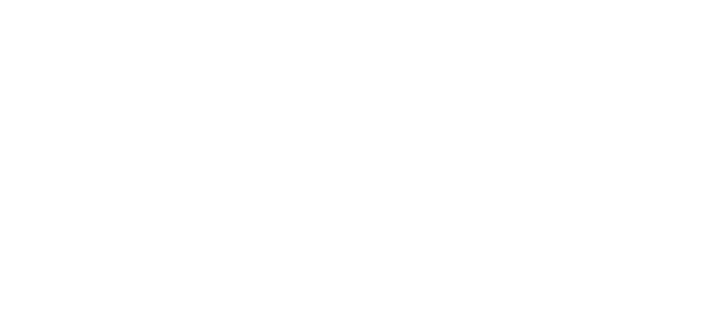
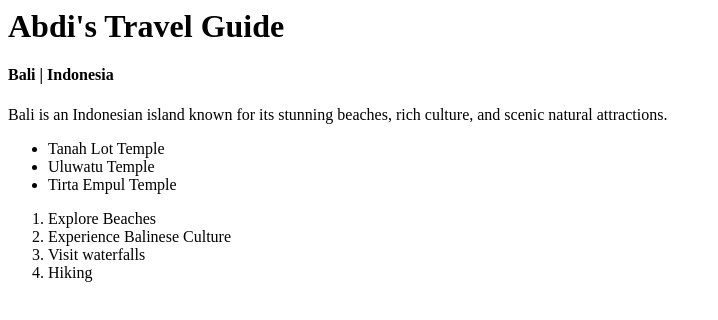
Before and after one commit to skarzcode/Travel-Agency-Blog, a plain HTML site: page index.html in a window 1280 px wide. Shown: the whole page, without its empty margins (0-718 px from the left). Drawn offline with Linux system fonts and the light colour scheme.

Commit message:
travel guide info

```diff
--- a/index.html
+++ b/index.html
@@ -6,6 +6,21 @@
     <title>Travel Agency</title>
 </head>
 <body>
+    <h1>Abdi's Travel Guide</h1>
+    <h4>Bali | Indonesia</h4>
+    <p>Bali is an Indonesian island known for its stunning beaches, rich culture, and scenic natural attractions.</p>
+    <ul>
+        <li>Tanah Lot Temple</li>
+        <li>Uluwatu Temple</li>
+        <li>Tirta Empul Temple</li>
+    </ul>
 
+    <ol>
+        <li>Explore Beaches</li>
+        <li>Experience Balinese Culture</li>
+        <li>Visit waterfalls</li>
+        <li>Hiking</li>
+
+    </ol>
 </body>
 </html>
```
